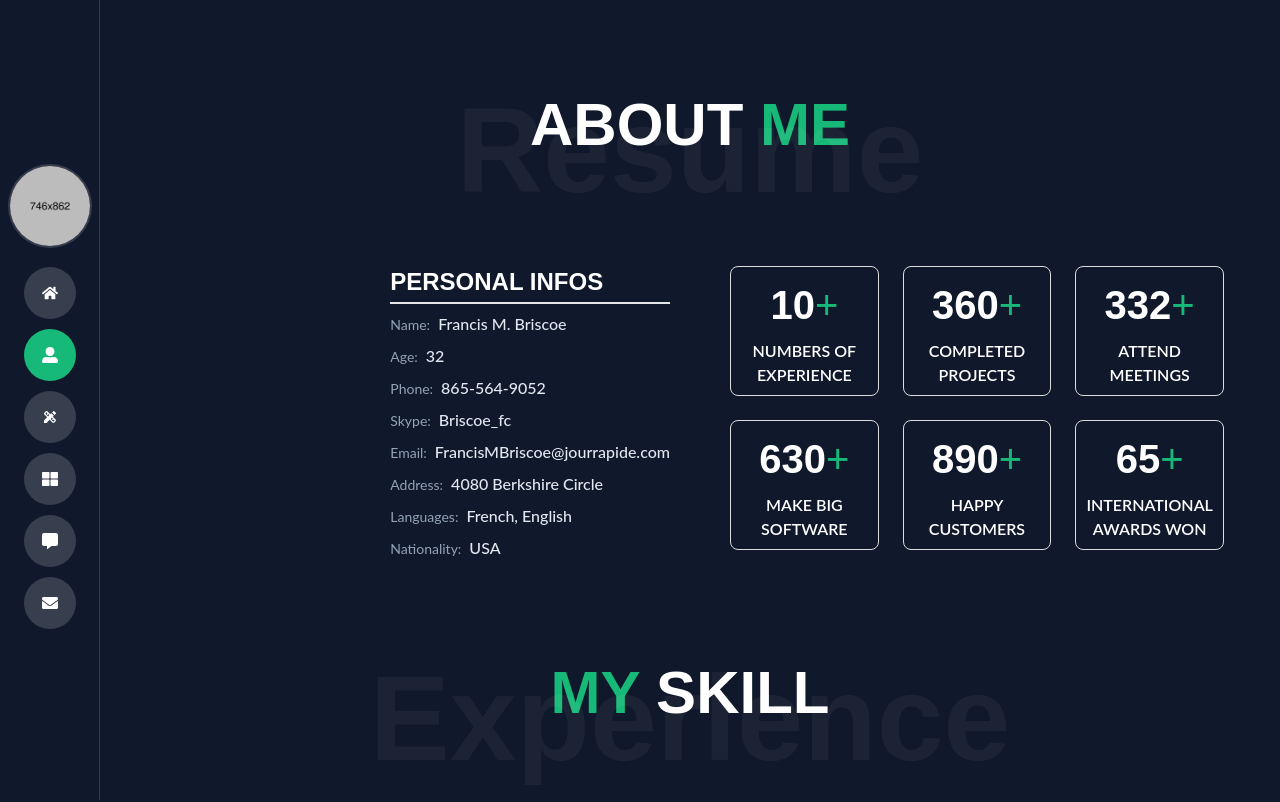
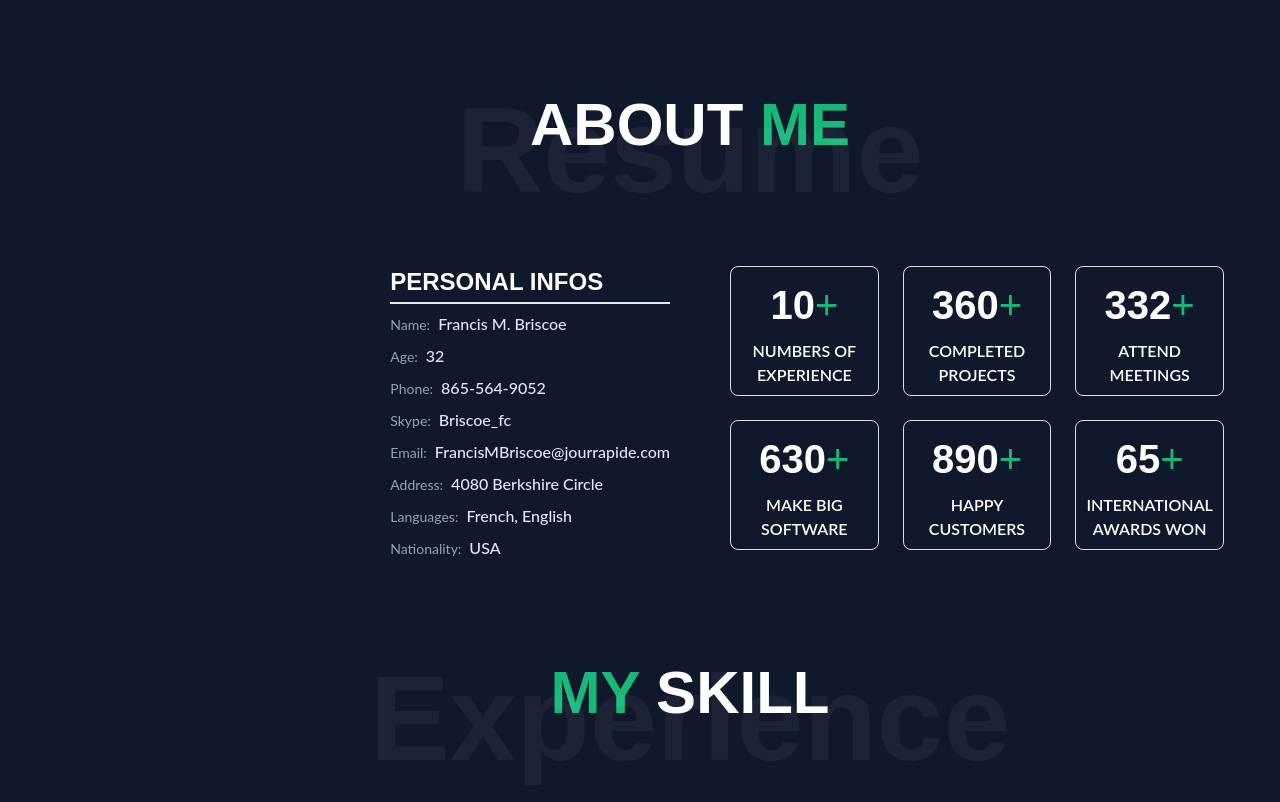
Before and after one commit to PedrogFigueiredo/ailead_frontend, a Next.js app: page /about in a window 1280 px wide. Shown: the top 802 px of the page. Built offline with nearby package versions, Linux system fonts and the light colour scheme.

Commit message:
Update tirar menu MasterLayout.jsx

```diff
--- a/src/masterLayout/MasterLayout.jsx
+++ b/src/masterLayout/MasterLayout.jsx
@@ -16,68 +16,6 @@ const MasterLayout = (props) => {
   const router = usePathname();
   return (
     <>
-      <div className="sidebar__section flex items-center justify-center">
-        <div>
-          <div className="hidden md:flex justify-center items-center  logo py-10 w-[80px] h-[80px] rounded-full overflow-hidden ring-offset-0 ring-2 ring-[#373D4D]">
-            <Image
-              className="object-cover  w-[80px] h-[80px] "
-              src="/Assets/Images/profile.png"
-              alt=""
-              width={500}
-              height={500}
-            />
-          </div>
-          <nav className=" menu__section py-1 md:py-0 md:mt-4">
-            <ul>
-              <li>
-                <Link className={router == "/" ? "active" : "ss"} href={"/"}>
-                  <FaHome className="text-[20px] md:text-[16px]" />
-                </Link>
-              </li>
-              <li>
-                <Link
-                  className={router == "/about" ? "active" : ""}
-                  href={"/about"}
-                >
-                  <FaUserAlt className="text-[20px] md:text-[16px]" />
-                </Link>
-              </li>
-              <li>
-                <Link
-                  className={router == "/services" ? "active" : ""}
-                  href={"/services"}
-                >
-                  <MdDesignServices className="text-[20px] md:text-[16px]" />
-                </Link>
-              </li>
-              <li>
-                <Link
-                  className={router == "/portfolio" ? "active" : ""}
-                  href={"/portfolio"}
-                >
-                  <FaThLarge className="text-[20px] md:text-[16px]" />
-                </Link>
-              </li>
-              <li>
-                <Link
-                  className={router == "/blog" ? "active" : ""}
-                  href={"/blog"}
-                >
-                  <FaCommentAlt className="text-[20px] md:text-[16px]" />
-                </Link>
-              </li>
-              <li>
-                <Link
-                  className={router == "/contact" ? "active" : ""}
-                  href={"/contact"}
-                >
-                  <FaEnvelope className="text-[20px] md:text-[16px]" />
-                </Link>
-              </li>
-            </ul>
-          </nav>
-        </div>
-      </div>
       <div className="main__body">{props.children}</div>
     </>
   );
```
